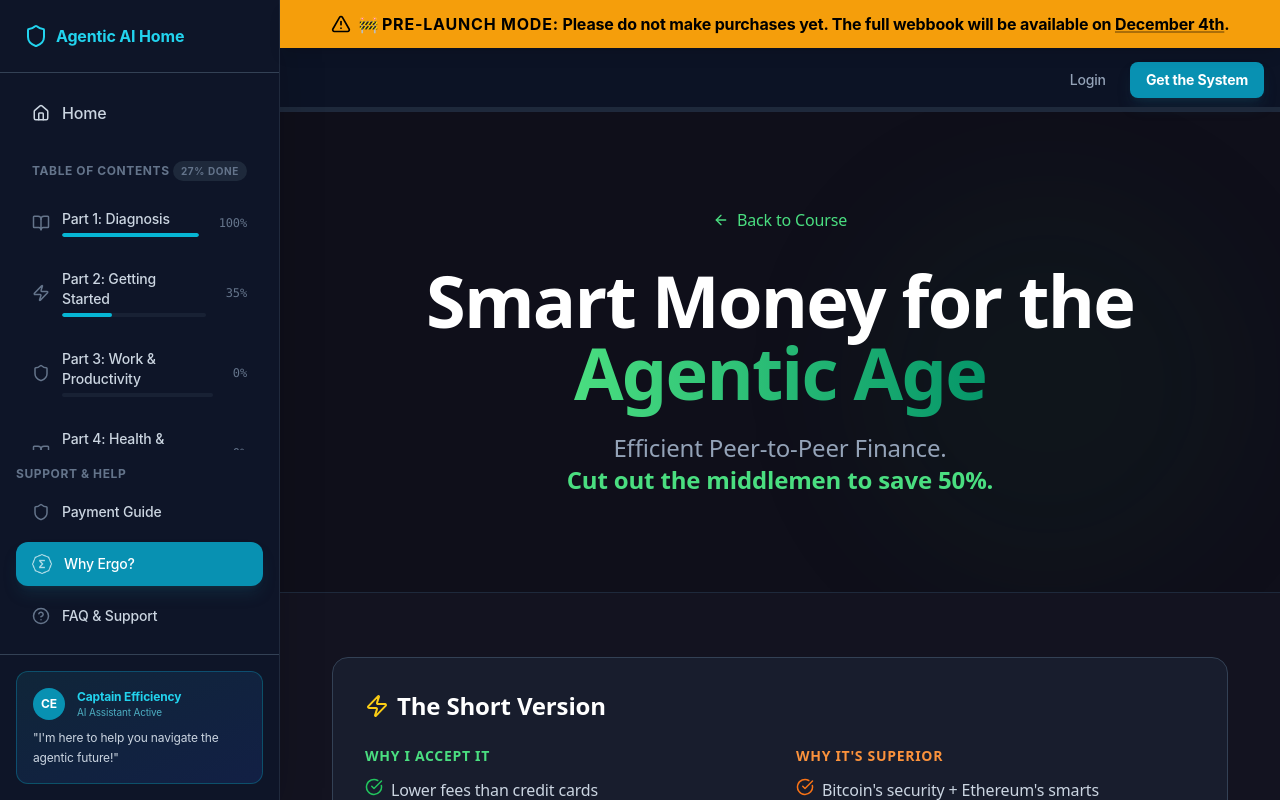
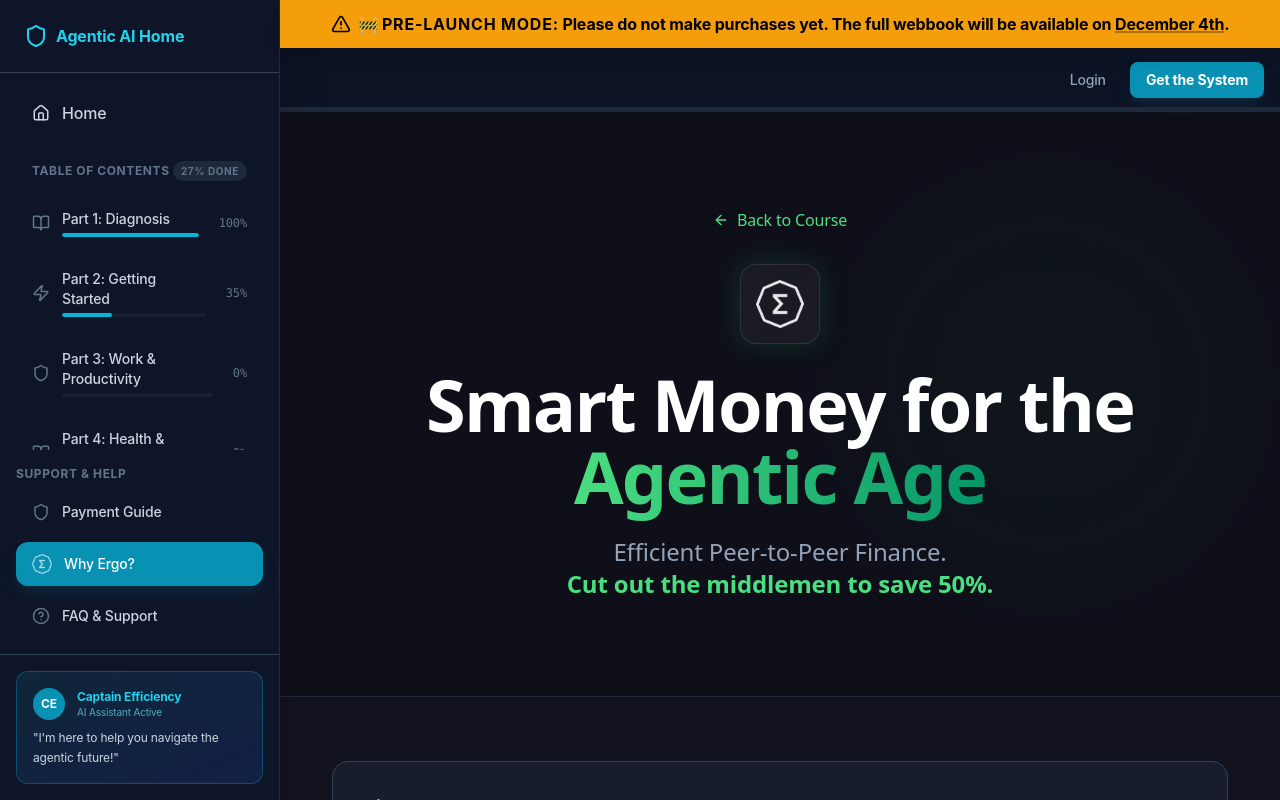
Before and after one commit to agenticaihome/ebook-frontend, a React (Create React App) app: page /why-ergo in a window 1280 px wide. Shown: the top 800 px of the page. Built offline with nearby package versions, Linux system fonts and the light colour scheme.

Commit message:
feat: add ergo logo to why ergo page

```diff
--- a/src/WhyErgo.jsx
+++ b/src/WhyErgo.jsx
@@ -22,6 +22,17 @@ export default function WhyErgo() {
                         <Link to="/" className="inline-flex items-center text-green-400 hover:text-green-300 mb-8 transition-colors">
                             <ArrowLeft size={16} className="mr-2" /> Back to Course
                         </Link>
+
+                        <div className="flex justify-center mb-6">
+                            <div className="w-20 h-20 bg-white/5 rounded-2xl flex items-center justify-center border border-white/10 shadow-[0_0_30px_rgba(34,197,94,0.2)] backdrop-blur-sm">
+                                <img
+                                    src="/assets/ergo-logo.png"
+                                    alt="Ergo Logo"
+                                    className="w-12 h-12 object-contain invert opacity-90"
+                                />
+                            </div>
+                        </div>
+
                         <h1 className="text-5xl md:text-7xl font-bold text-white mb-6 tracking-tight">
                             Smart Money for the <span className="text-transparent bg-clip-text bg-gradient-to-r from-green-400 to-emerald-600">Agentic Age</span>
                         </h1>
```
